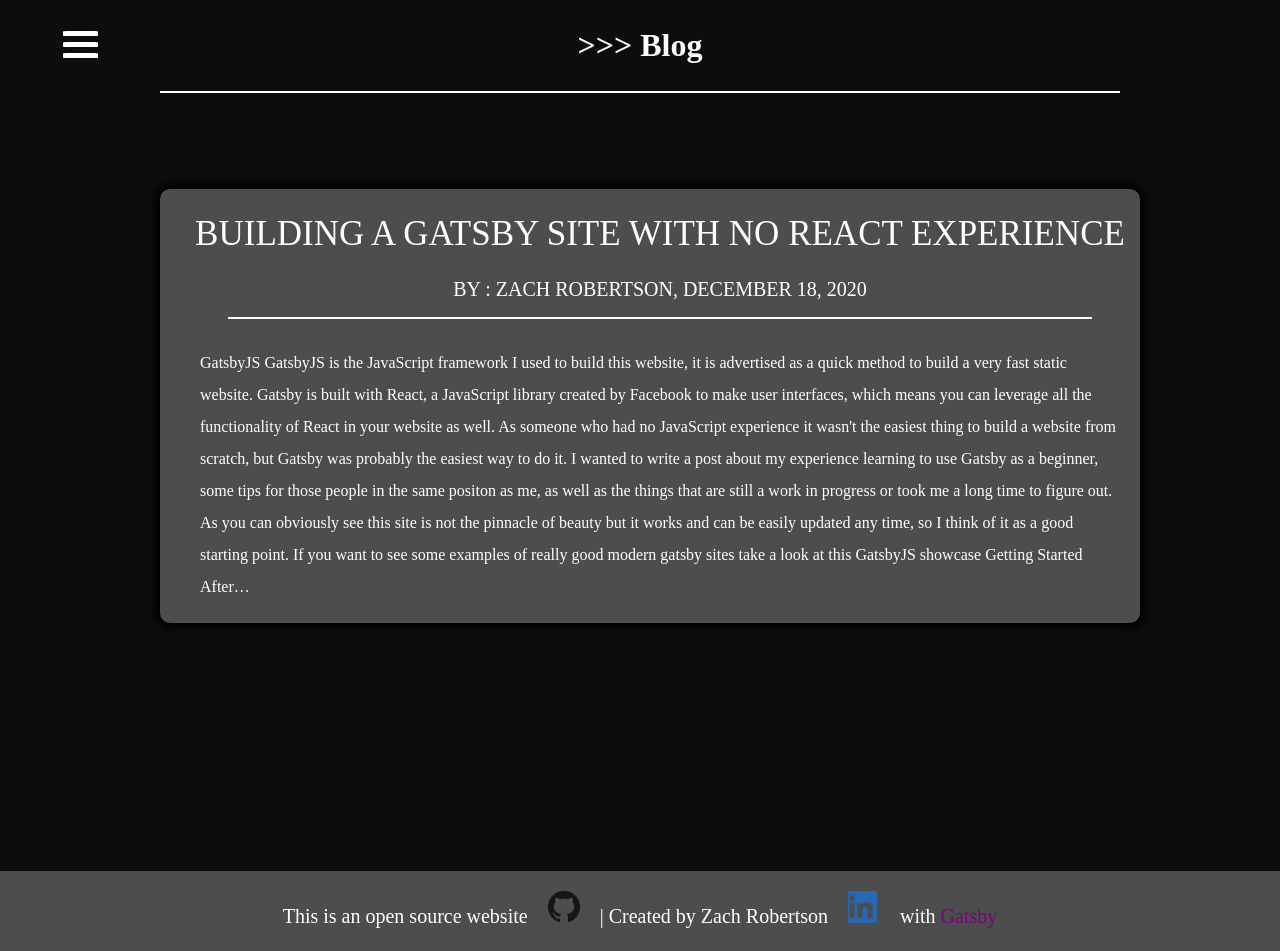
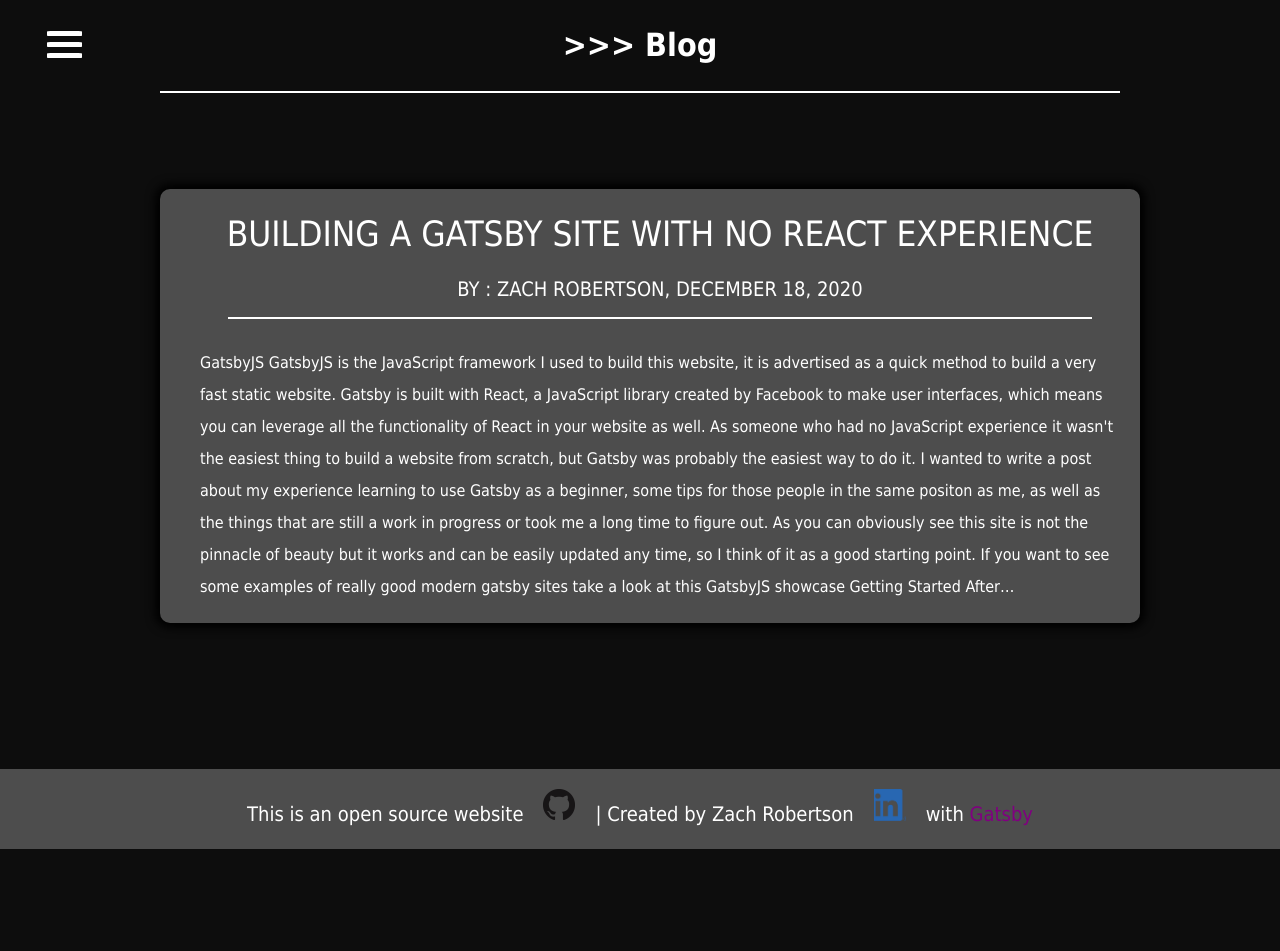
Before and after one commit to zachrobertson/zachrobertson-tech, a Gatsby site: page /blog in a window 1280 px wide. After the commit the page ends 849 px from the top, so only its background shows below. Built offline with nearby package versions, Linux system fonts and the light colour scheme; Gatsby itself is replaced by a stand-in of ours.

Commit message:
update header style and README

```diff
--- a/src/components/blog/blogContainer.js
+++ b/src/components/blog/blogContainer.js
@@ -29,7 +29,6 @@
     align-items: center;
     width: 100%;
     background-color: #4d4d4d;
-    font-family: "Tiempos Text";
     color: #ffff;
     margin: 10% 10% 10% 10%;
     border-radius: 10px/10px;
--- a/src/components/blog/blogTemplate.js
+++ b/src/components/blog/blogTemplate.js
@@ -98,7 +98,6 @@
 `
 
 const PostContainer = styled.div`
-    font-family: "Tiempos Text";
     background: #4d4d4d;
     color: #ffff;
     padding: 25px;
--- a/src/components/footer.js
+++ b/src/components/footer.js
@@ -53,14 +53,13 @@
     display: inline-block;
     background: #4d4d4d;
     width: 100%;
-    height: 5rem;
+    height: auto;
     border: none;
     z-index: 1;
     margin-top: 50px;
 `
 
 const FooterText = styled.div`
-    font-family: "Tiempos Text";
     display: inline-block;
     font-size: 1.25rem;
     color: #ffff;
--- a/src/components/header.js
+++ b/src/components/header.js
@@ -42,33 +42,30 @@
                     display: (showHeader ? "" : "none")
                 }}>
                     <li>
-                        <Link to="/" style={{ textDecoration: "none" , position: "relative", left: "-20px", textTransform: "uppercase"}}>
-                            {'>>>'} Home
+                        <Link to="/">
+                            HOME
                         </Link>
                     </li>
                     <li>
-                        <Link to="/blog" style={{ textDecoration: "none" , position: "relative", left: "-20px", textTransform: "uppercase"}}>
-                            {'>>>'} Blog
+                        <Link to="/blog">
+                            BLOG
                         </Link>
                     </li>
                     <li>
-                        <Link to="/contact" style={{ textDecoration: "none" , position: "relative", left: "-20px", textTransform: "uppercase"}}>
-                            {'>>>'} Contact
+                        <Link to="/contact">
+                            CONTACT
                         </Link>
                     </li>
-                    <span>
-                    Donate Here!
-                    </span>
-                    <li style={{
-                        alignItems: "center",
-                        paddingTop: "10%",
-                    }}>
+                    <li>
+                        <p>DONATE</p>
+                        <div>
                             <MoneyButton
                                 to="zachrobertson@moneybutton.com"
                                 editable={true}
                                 currency="USD"
                                 type="tip"
                             />
+                        </div>
                     </li>
                 </ul>
 
@@ -87,7 +84,7 @@
     top: 0;
     left: 0;
     align-items: center;
-    width: 25rem;
+    width: 20rem;
     height: 100vh;
     scroll-behavior: smooth;
     z-index: 10;
@@ -95,16 +92,36 @@
     transition: background box-shadow ease-in-out;
 
     ul {
-        padding-top: 20%;
 
         li {
             list-style: none;
-            padding: 0 0 20% 10%;
+            font-size: xxx-large;
+            padding-top: 30%;
+            position: relative;
+            right: -25px;
+
+            p {
+                color: #ffff;
+                text-decoration: none;
+                text-align: left;
+                position: relative;
+                margin-top: 0px;
+                left: -20px;
+            }
+
+            div {
+                margin-top: 0;
+                position: relative;
+                top: -20px;
+                left: -10px;
+            }
 
             a {
-                font-family: "Tiempos Text";
-                font-size: x-large;
                 color: #ffff;
+                text-decoration: none;
+                text-align: center;
+                position: relative;
+                left: -20px;
 
                 :visited {
                     color: #ffff;
@@ -118,15 +135,6 @@
                     color: purple;
                 }
             }
-
-
-        }
-
-        span {
-            text-align: center;
-            text-transform: uppercase;
-            line-height: 2;
-            font-size: x-large;
         }
     }
 
--- a/src/components/indexLayout.js
+++ b/src/components/indexLayout.js
@@ -9,12 +9,12 @@
     background: #363945;
     margin: 0;
     position: relative;
-    font-family: "Tiempos Text";
     font-size: 100%;
     color: #ffff;
     background-color: #0d0d0d;
     height: auto;
     line-height: 1.5;
+    font-family: Tahoma;
   }
 `
 
@@ -26,7 +26,6 @@
             <div style={{
                 margin: "0 auto",
                 maxWidth: 960,
-                minHeight: "100vh"
             }}>
                 {children}
             </div>
--- a/src/components/layout.js
+++ b/src/components/layout.js
@@ -9,12 +9,11 @@
     background: #363945;
     margin: 0;
     position: relative;
-    font-family: "Tiempos Text";
-    font-size: 100%;
     color: #ffff;
     background-color: #0d0d0d;
     height: auto;
     line-height: 1.5;
+    font-family: Tahoma;
   }
 `
 
@@ -26,7 +25,6 @@
             <div style={{
                 margin: "0 auto",
                 maxWidth: 960,
-                minHeight: "100vh"
             }}>
                 {children}
             </div>
--- a/src/pages/blog.js
+++ b/src/pages/blog.js
@@ -53,7 +53,6 @@
 `
 
 const BlogHeader = styled.h1`
-  font-family: "Tiempos Text";
   text-align: center;
 `
 
--- a/src/pages/contact.js
+++ b/src/pages/contact.js
@@ -39,7 +39,6 @@
             <br />
 
             <Submit type="submit" value="SUBMIT" style={{
-                fontFamily : "Tiempos Text",
                 fontSize: "20px",
                 background: "#4d4d4d",
                 border: "2px solid black",
@@ -60,7 +59,6 @@
 
 const ContactHeader = styled.h1`
     text-align: center;
-    font-family: "Tiempos Text";
     padding-top: 25px;
     font-size: 20px;
 
@@ -82,7 +80,6 @@
 `
 
 const Form = styled.form`
-    font-family: "Tiempos Text";
     display: flex;
     flex-direction: column;
     position: relative;
@@ -96,7 +93,6 @@
         padding: 20px;
 
         input {
-            font-family: "Tiempos Text";
             font-size: 20px;
             margin-top: 20px;
             display: block;
@@ -123,7 +119,6 @@
             background: #4d4d4d;
             border: 2px solid black;
             box-shadow: 0px 0px 10px 5px black;
-            font-family: "Tiempos Text";
             font-size: 20px;
         }
     }
```
Also changed, not shown: src/components/indexHeader.js (+35 -27 lines), src/pages/index.js (+5 -3 lines), README.md. Lines whose indentation alone changed are shown as unchanged.
